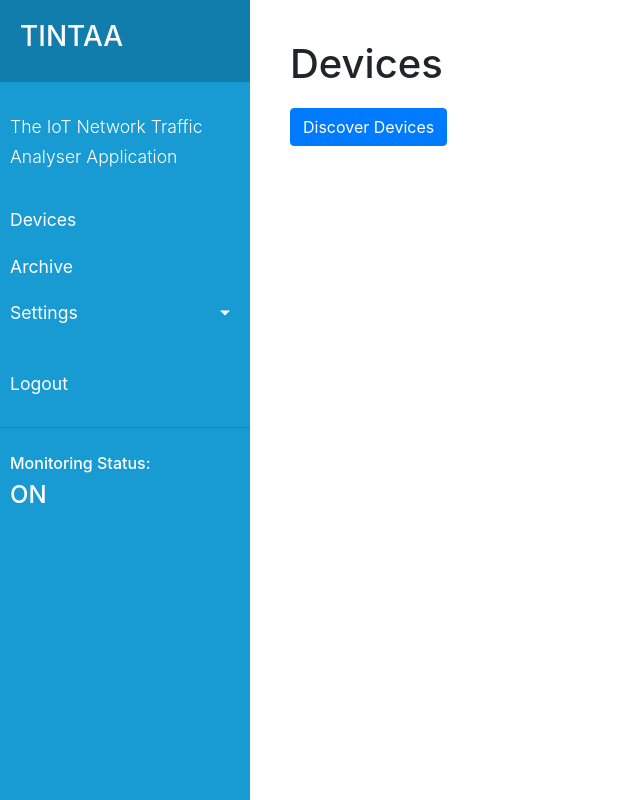
After one commit to Xdecosee/TINTAA, a Flask app: page /start in a window 1280 px wide. The commit adds this page. Shown: the whole page, without its empty margins (0-640 px from the left). Run offline with Flask 2, Linux system fonts and the light colour scheme; some libraries are stand-ins or nearby versions.

Commit message:
prep for milestone

```diff
--- a/app.py
+++ b/app.py
@@ -60,6 +60,11 @@ def devices():
     print ' > Launching devices'
     return render_template("devices.html")
 
+@app.route('/start')
+def start():
+    print ' > Launching start'
+    return render_template("start.html")
+
 @app.route('/deviceDetails')
 def deviceDetails():
     print ' > Launching devices details'
--- a/templates/devices.html
+++ b/templates/devices.html
@@ -6,7 +6,8 @@
 </div>
 
 <div id = "startBtnDiv">
-    <button class="btn btn-primary">Start  | Stop  Traffic Monitor</button>
+    <a class="btn btn-primary deviceDetails" href="start" role="button">Stop  Traffic Monitor</a>
+
 </div>
 
 <br>
--- a/templates/login.html
+++ b/templates/login.html
@@ -38,7 +38,7 @@
                         </tr>
                     </table>
 
-                    <a class="btn btn-primary deviceDetails" href="devices" role="button">Login</a>
+                    <a class="btn btn-primary deviceDetails" href="start" role="button">Login</a>
 
                 </div>
             </div>
--- a/templates/register.html
+++ b/templates/register.html
@@ -42,7 +42,7 @@
                         </tr>
                     </table>
 
-                    <a class="btn btn-primary deviceDetails" href="devices" role="button">Register</a>
+                    <a class="btn btn-primary deviceDetails" href="start" role="button">Register</a>
 
                 </div>
             </div>
--- /dev/null
+++ b/templates/start.html
@@ -0,0 +1,21 @@
+{% extends "layout.html" %}
+{% block content %}
+
+<div class="pageHeader">
+    <h1>Devices</h1>
+</div>
+
+<div id = "startBtnDiv">
+    <a class="btn btn-primary deviceDetails" href="devices" role="button">Discover Devices</a>
+</div>
+
+
+
+<br>
+
+<div id="infoDiv"> <!-- TODO: Make dynamic table-->
+
+
+</div>
+
+{% endblock %}
```
Also changed, not shown: 1 other file.
